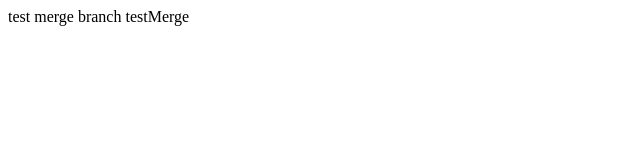
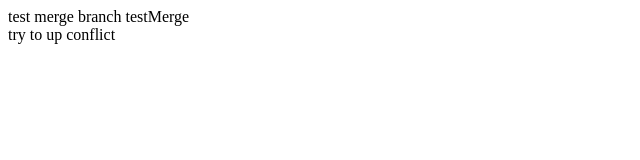
Before and after one commit to nhnkg123/TestPracticeGit, a plain HTML site: page test.html in a window 1280 px wide. Shown: the whole page, without its empty margins (0-640 px from the left). Drawn offline with Linux system fonts and the light colour scheme.

Commit message:
merge conflict

```diff
--- a/test.html
+++ b/test.html
@@ -7,5 +7,6 @@
 </head>
 <body>
     <div>test merge branch testMerge</div>
+    <div>try to up conflict</div>
 </body>
 </html>
```
